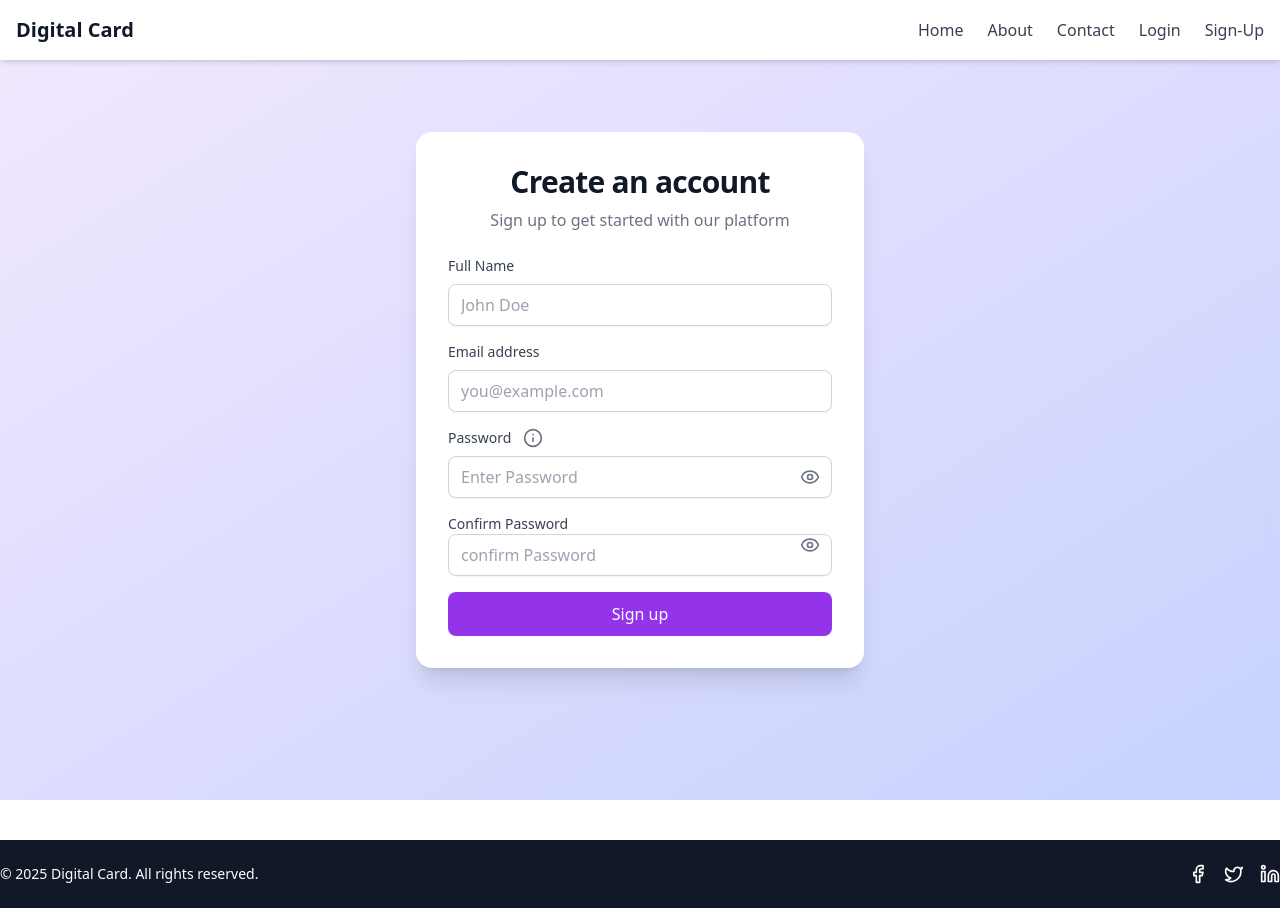
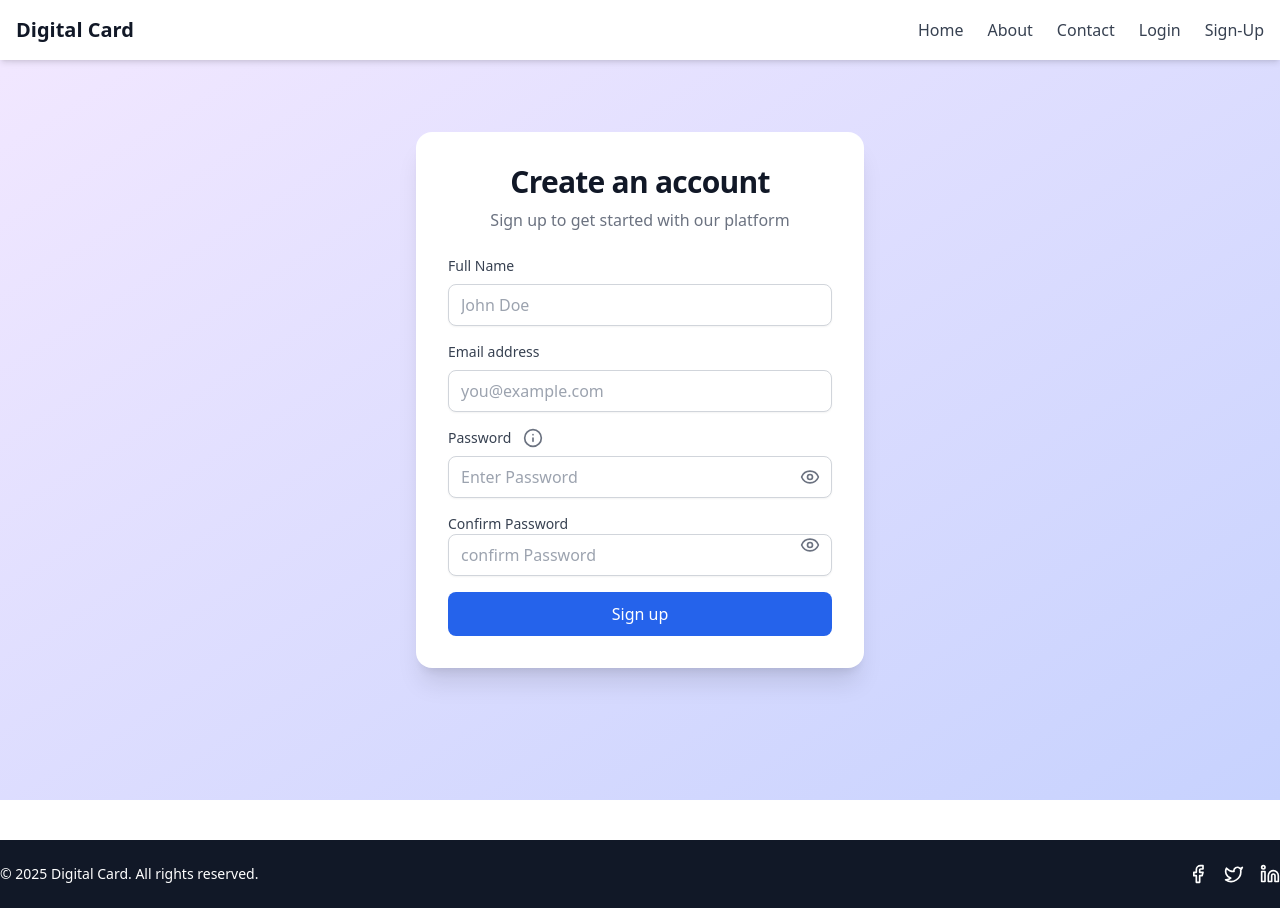
Before and after one commit to Crystal-technology/Visiting-card-front-end, a Next.js app: page /sign-up in a window 1280 px wide. Built offline with nearby package versions, Linux system fonts and the light colour scheme.

Commit message:
color change

```diff
--- a/src/app/sign-up/page.jsx
+++ b/src/app/sign-up/page.jsx
@@ -295,7 +295,7 @@ catch (error) {
 
           <button
             type="submit"
-            className="w-full bg-purple-600 text-white py-2.5 rounded-lg font-medium hover:bg-purple-700 focus:outline-none focus:ring-2 focus:ring-purple-500 focus:ring-offset-2 transition-colors"
+            className="w-full bg-blue-600 text-white py-2.5 rounded-lg font-medium hover:bg-blue-700 focus:outline-none focus:ring-2 focus:blue-500 focus:ring-offset-2 transition-colors"
           >
             Sign up
           </button>
```
